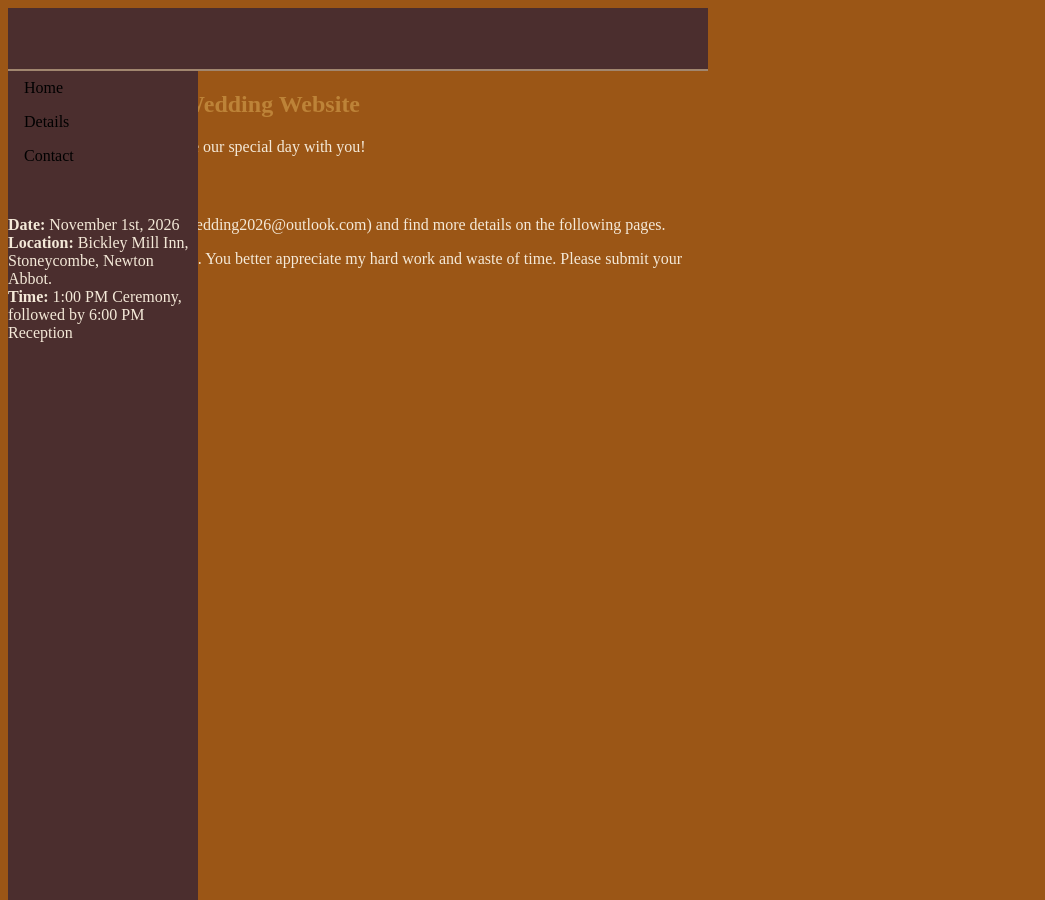
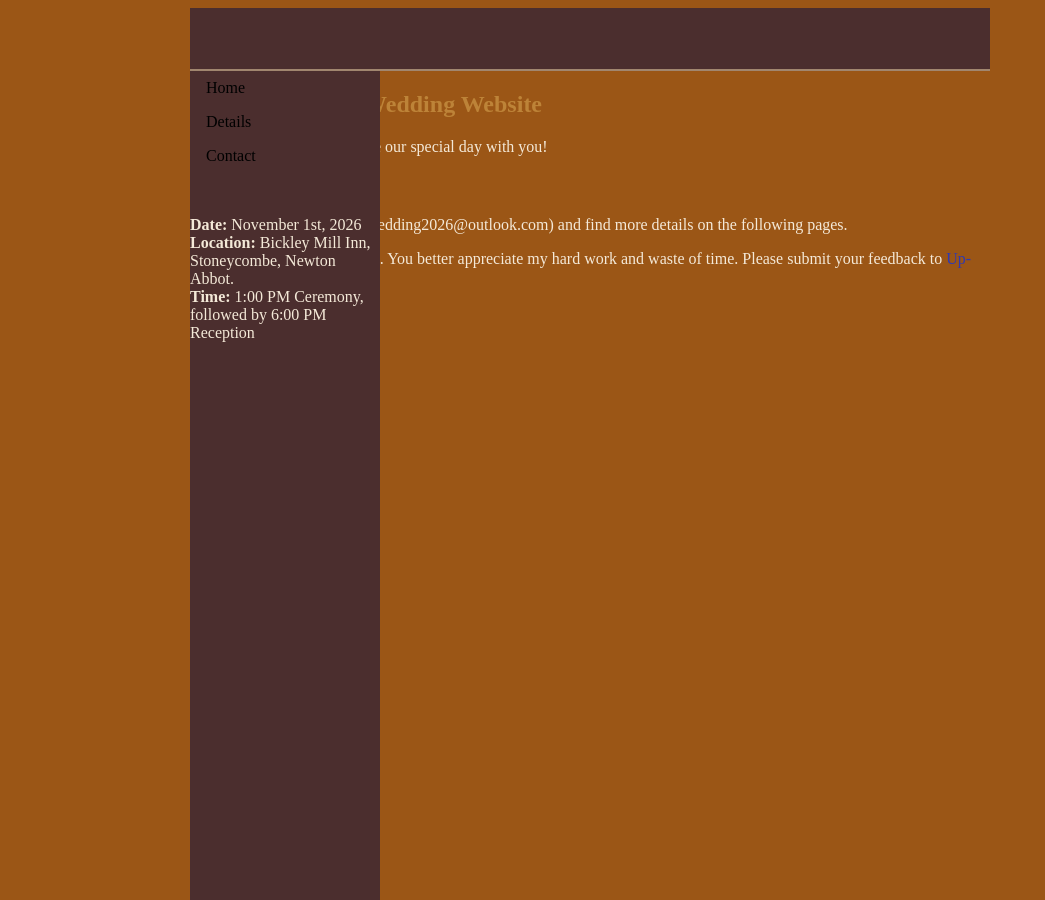
Before and after one commit to LewisSDAFNI/ALWedding2026, a Jekyll site: the page built from docs/index.md, in a window 1280 px wide. Shown: the whole page, without its empty margins (0-1045 px from the left). Built offline with Jekyll 4.4.1, drawn with Linux system fonts in a browser that asks for light colours.

Commit message:
Size change

```diff
--- a/docs/assets/css/autumnal_gothic.css
+++ b/docs/assets/css/autumnal_gothic.css
@@ -11,7 +11,8 @@ body {
   text-align: left;
   background-color: #9b5616;
   color: #f4e9d8;
-  width: 700px
+  width: 800px;
+  margin-left: 190px;
 }
 
 nav {
```
